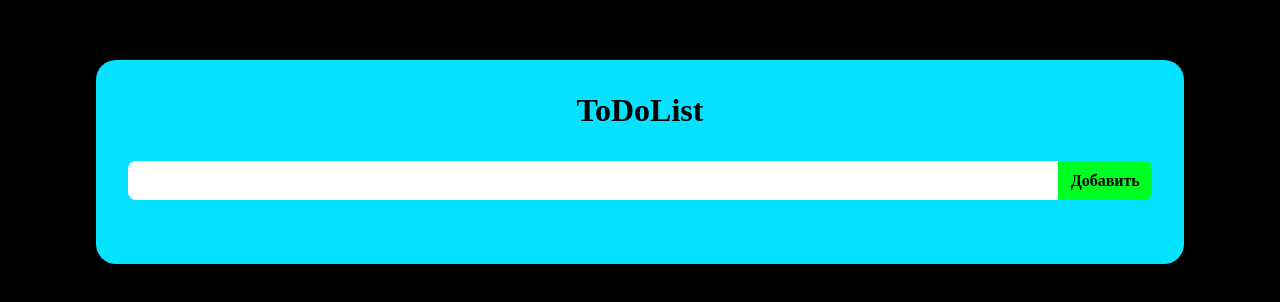
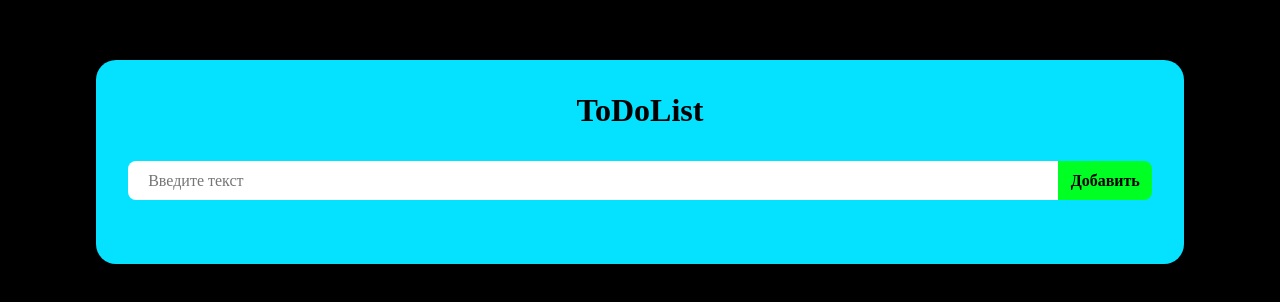
Before and after one commit to MercoVost/Todolist, a React (Vite) app: page / in a window 1280 px wide. Shown: the part 238-540 px from the top of the page. Built offline with nearby package versions, Linux system fonts and the light colour scheme.

Commit message:
added form submit in cod

```diff
--- a/src/Components/ToDoList.jsx
+++ b/src/Components/ToDoList.jsx
@@ -15,7 +15,8 @@ export default function ToDoList() {
     setCount(e.target.value);
   };
 
-  const display = () => {
+  const handleSubmit = (e) => {
+    e.preventDefault();
     if (count.trim() !== "") {
       setTodosText((prevTodos) => {
         const updatedTodos = [...prevTodos, count];
@@ -36,13 +37,19 @@ export default function ToDoList() {
 
   return (
     <>
-      <div className="card">
-        <input type="text" value={count} onChange={countInput} />
-        <button className="btn1" onClick={display}>
-          Добавить
-        </button>
-      </div>
-
+      <form onSubmit={handleSubmit}>
+        <div className="card">
+          <input
+            type="text"
+            value={count}
+            onChange={countInput}
+            placeholder="Введите текст"
+          />
+          <button className="btn1" type="submit">
+            Добавить
+          </button>
+        </div>
+      </form>
       <ol>
         {todosText.map((todo, index) => (
           <li key={index}>
```
